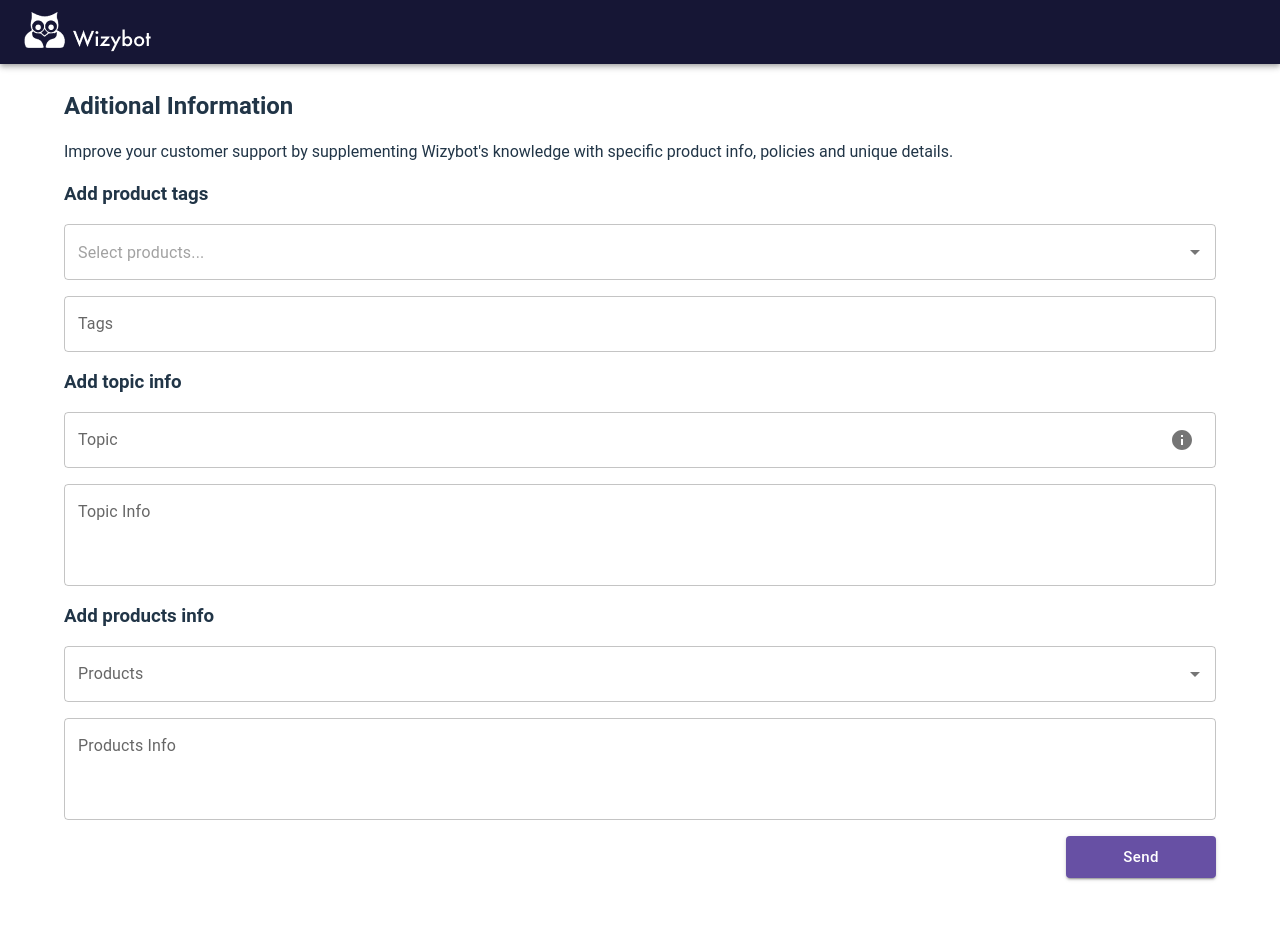
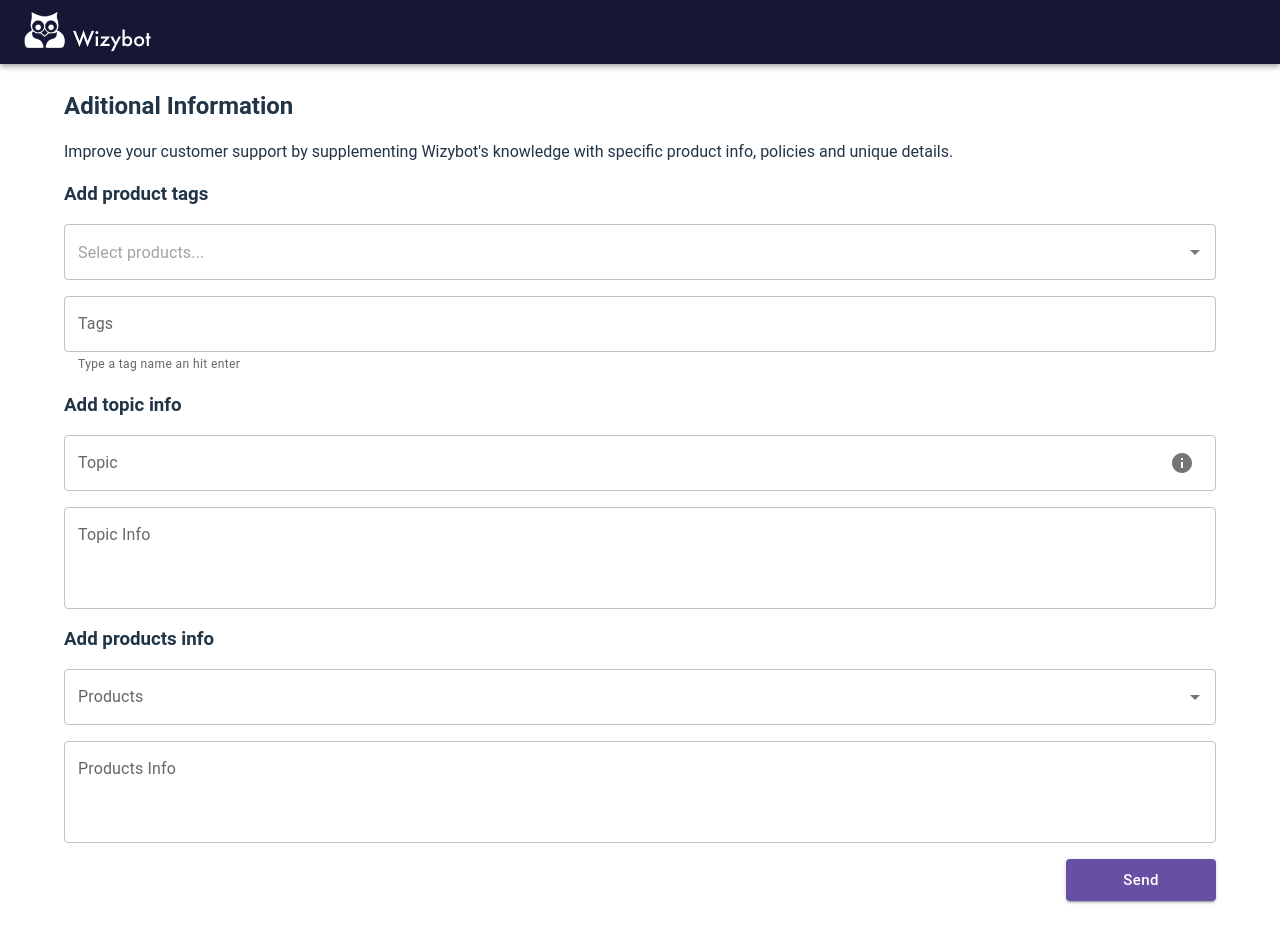
Before and after one commit to aldoan/wizybot, a React (Vite) app: page / in a window 1280 px wide. Before the commit the page ends 902 px from the top, so only its background shows below. Built offline with nearby package versions, Linux system fonts and the light colour scheme; no server answers.

Commit message:
- Organize ouput - Add placeholders

```diff
--- a/src/components/AdditionalInfoForm/AdditionalInfoForm.tsx
+++ b/src/components/AdditionalInfoForm/AdditionalInfoForm.tsx
@@ -13,19 +13,16 @@ import './AdditionalInfoForm.css'
 
 function AdditionalInfoForm() {
 
-  const initalFormValues = {
-    productSelectedForTags:[],
-    tags:[],
+  const initalInputValues = {
     topic:"",
     topicInfo:"",
-    productSelectedForInfo:[],
     productsInfo:""
   }
   const initalErrors: { [key:string]: string } = {}
 
   const [products, setProducts] = useState<string[]>([])
 
-  const [values, setValues] = useState(initalFormValues)
+  const [values, setValues] = useState(initalInputValues)
   const [errors, setErrors] = useState(initalErrors)
 
   const [productSelectedForTags, setProductSelectedForTags] = useState<string[]>([])
@@ -65,21 +62,23 @@ function AdditionalInfoForm() {
   }
 
   const resetForm = () => {
-      setValues(initalFormValues);
-      setErrors({})
+    setValues(initalInputValues)
+    setErrors({})
   }
 
   const handleSubmit =  (evt:React.FormEvent) => {
     evt.preventDefault()
     validate(values)
     if (validate()){
-      console.log("NEW VALUES TO POST:")
-      console.log("Products Selected For Tags: ", productSelectedForTags)
-      console.log("Tags: ", tags)
-      console.log("Topic: ", values.topic)
-      console.log("Topic Info: ", values.topicInfo)
-      console.log("Products Selected For Info: ", productSelectedForInfo)
-      console.log("productsInfo: ", values.productsInfo)
+      const res = {
+        "productSelectedForTags":productSelectedForTags,
+        "tags": tags,
+        "topic": values.topic,
+        "topicInfo": values.topicInfo,
+        productSelectedForInfo,
+        "productsInfo":values.productsInfo
+      }
+      console.log("RESULT DATA TO POST", res)
       resetForm()
     }
   }
@@ -117,7 +116,15 @@ function AdditionalInfoForm() {
           freeSolo
           options={[]}
           onChange={(event, newValue: string[]) => { setTags(newValue)}}
-          renderInput={(params) => <TextField {...params} label="Tags" />}
+          renderInput={
+            (params) =>
+              <TextField
+                {...params}
+                helperText="Type a tag name an hit enter"
+                label="Tags"
+                placeholder="Tags"
+              />
+          }
         />
 
         <h3>Add topic info</h3>
@@ -150,7 +157,11 @@ function AdditionalInfoForm() {
           getOptionLabel={(option) => option}
           filterSelectedOptions
           renderInput={(params) => (
-            <TextField {...params} label="Products" placeholder="Select products..." />
+            <TextField
+              {...params}
+              label="Products"
+              placeholder="Select products..."
+            />
           )}
           renderOption={(props, option, state) => {
             const key = `listItem-${state.index}`
```
